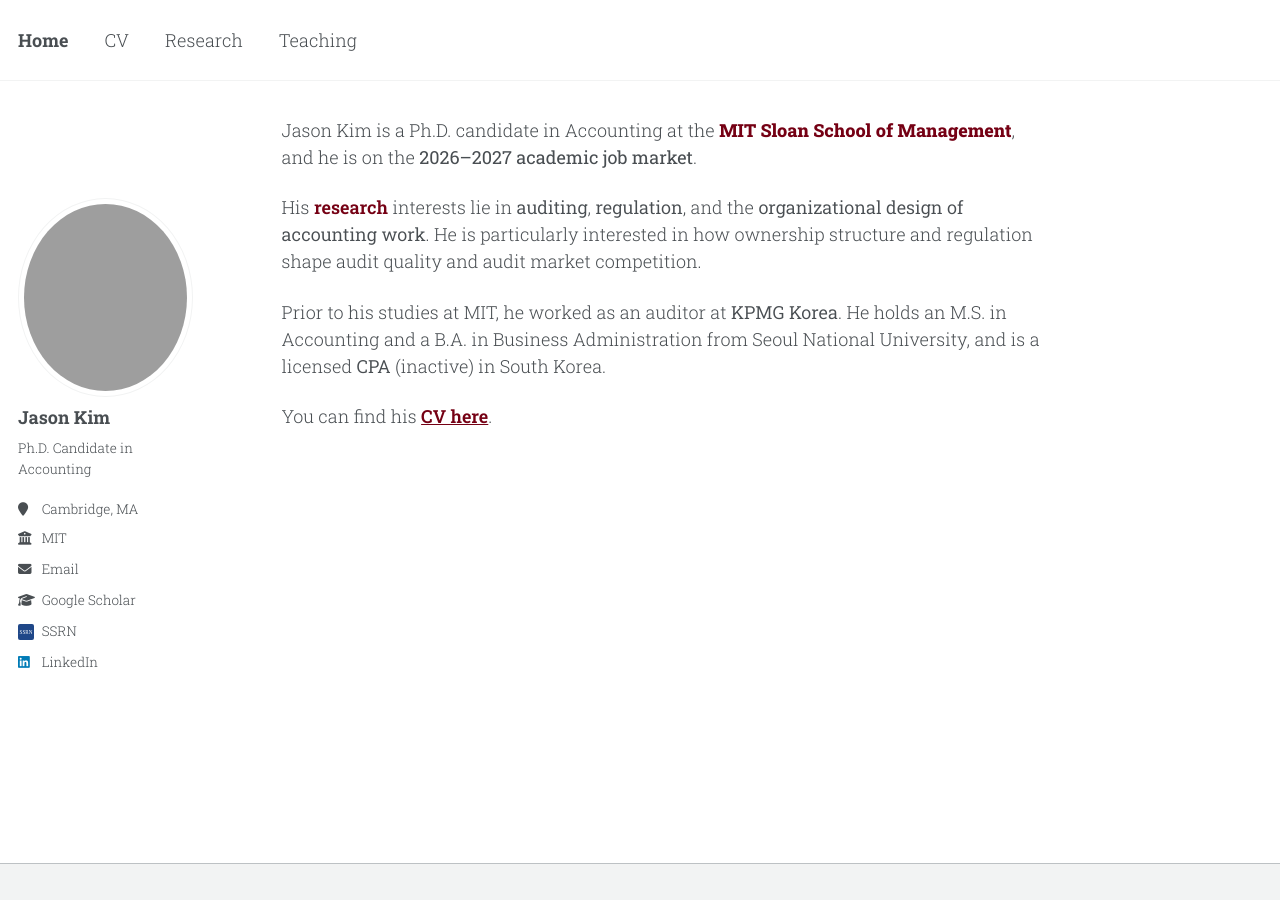
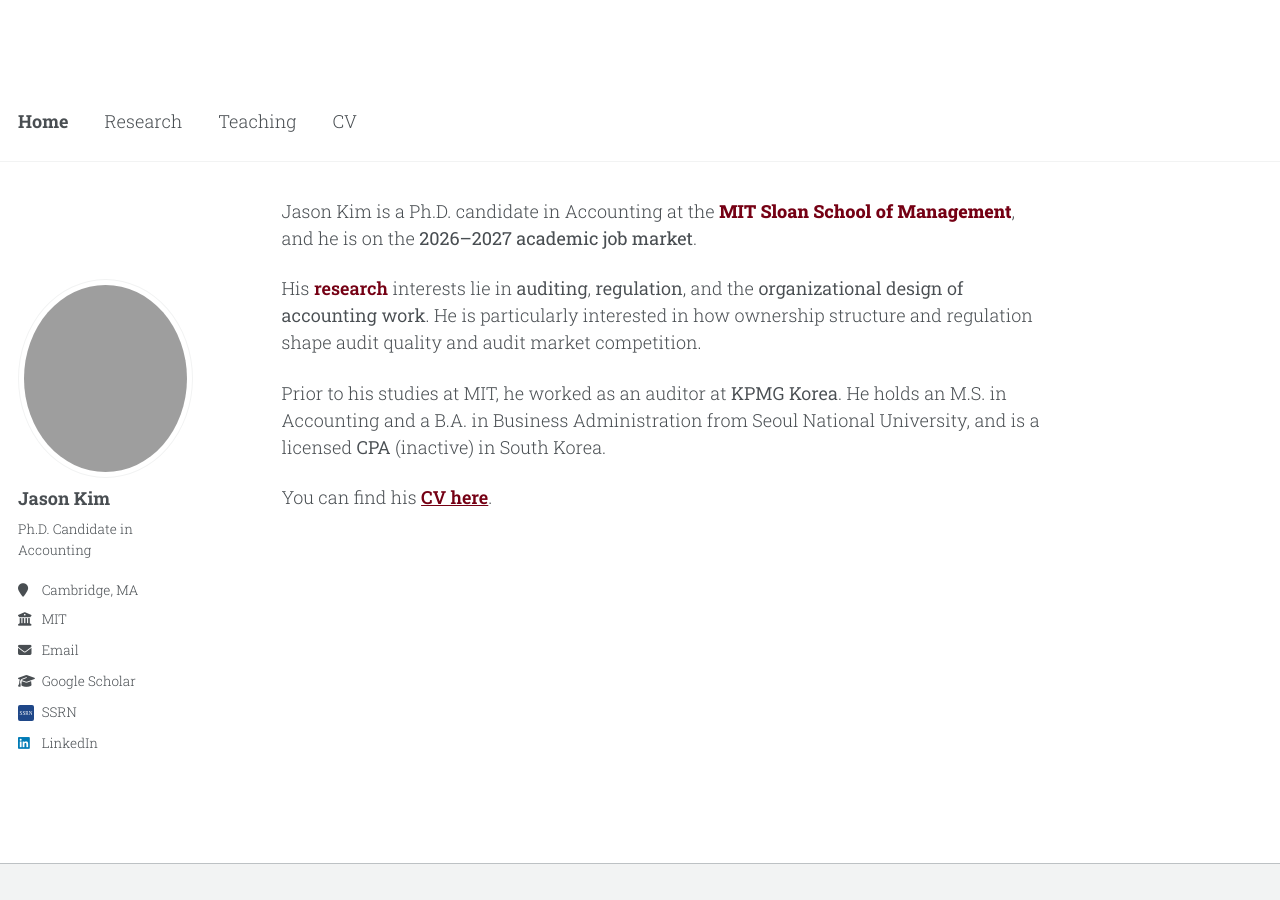
Before and after one commit to jgkim262/jgkim262.github.io, a Jekyll site: the page built from _pages/about.md, in a window 1280 px wide. Built offline with Jekyll 4.4.1, drawn with Linux system fonts in a browser that asks for light colours; a style sheet for code colours, icons or effects is not loaded.

Commit message:
Unpin masthead to match Tim's layout; reorder nav to Home/Research/Teaching/CV
Co-Authored-By: Claude Opus 5 (1M context) <noreply@anthropic.com>

```diff
--- a/_data/navigation.yml
+++ b/_data/navigation.yml
@@ -4,11 +4,11 @@ main:
   - title: "Home"
     url: /
 
-  - title: "CV"
-    url: https://drive.google.com/file/d/1Ww9G7IFQVgv3aQ1zozFxzYKNGubODSyO/view
-
   - title: "Research"
     url: /research/
 
   - title: "Teaching"
     url: /teaching/
+
+  - title: "CV"
+    url: https://drive.google.com/file/d/1Ww9G7IFQVgv3aQ1zozFxzYKNGubODSyO/view
--- a/_sass/layout/_base.scss
+++ b/_sass/layout/_base.scss
@@ -15,7 +15,9 @@ body {
   background-color: var(--global-bg-color);
 
   margin: 0;
-  padding: $masthead-height 0 0;
+  // No top padding: the masthead is in normal flow, so nothing needs to be
+  // reserved for it. Matches timdesilva.me.
+  padding: 0;
   padding-bottom: 9em;
   font-family: $global-font-family;
   // Roboto Slab Light. timdesilva.me loads only weights 300 and 700, so its
--- a/_sass/layout/_masthead.scss
+++ b/_sass/layout/_masthead.scss
@@ -3,10 +3,13 @@
    ========================================================================== */
 
 .masthead {
-  position: fixed;
+  // In normal flow, as on timdesilva.me. The template pins this to the
+  // viewport, which forces body { padding-top: 70px } to compensate and makes
+  // the sticky sidebar resolve its offset against the viewport — pushing the
+  // avatar down relative to the text column beside it.
+  position: relative;
   background: var(--global-bg-color);
   height: fit-content;
-  top: 0;
   width: 100%;
 
   -webkit-animation: intro 0.3s both;
```
